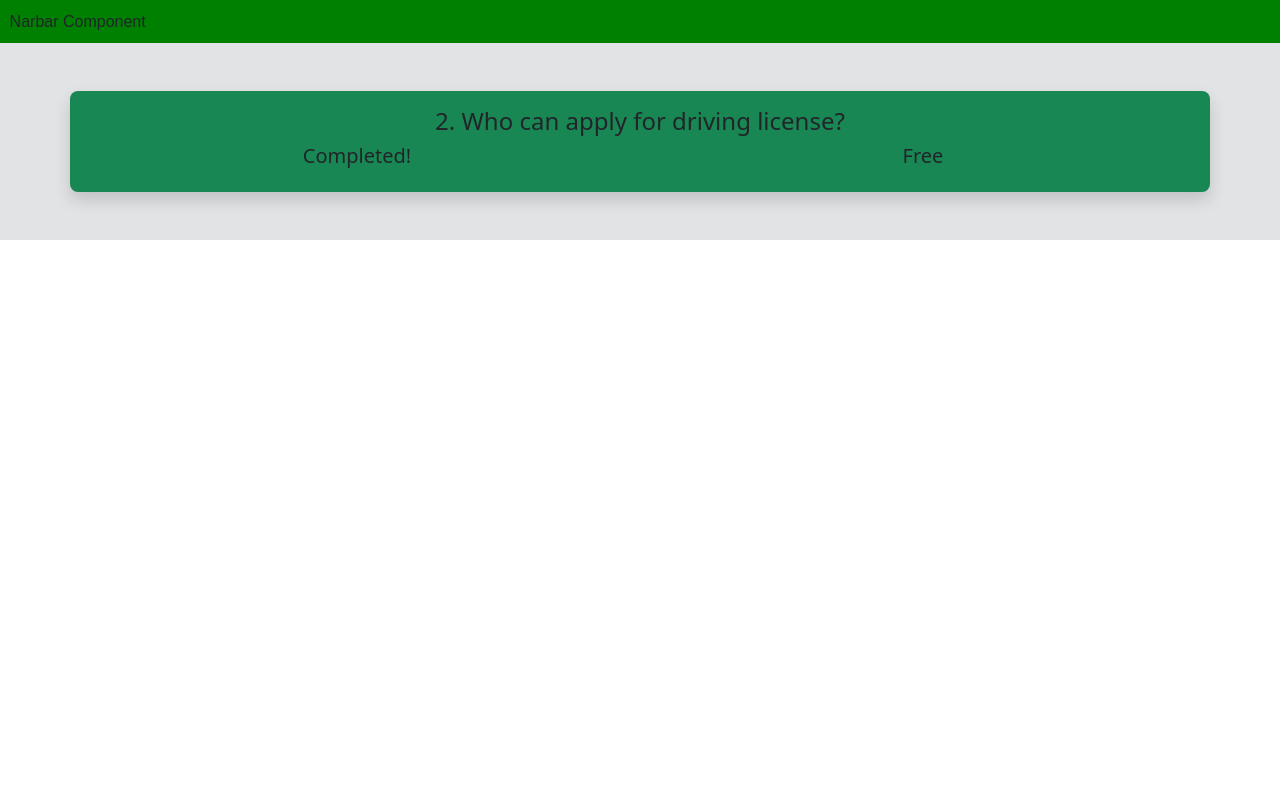
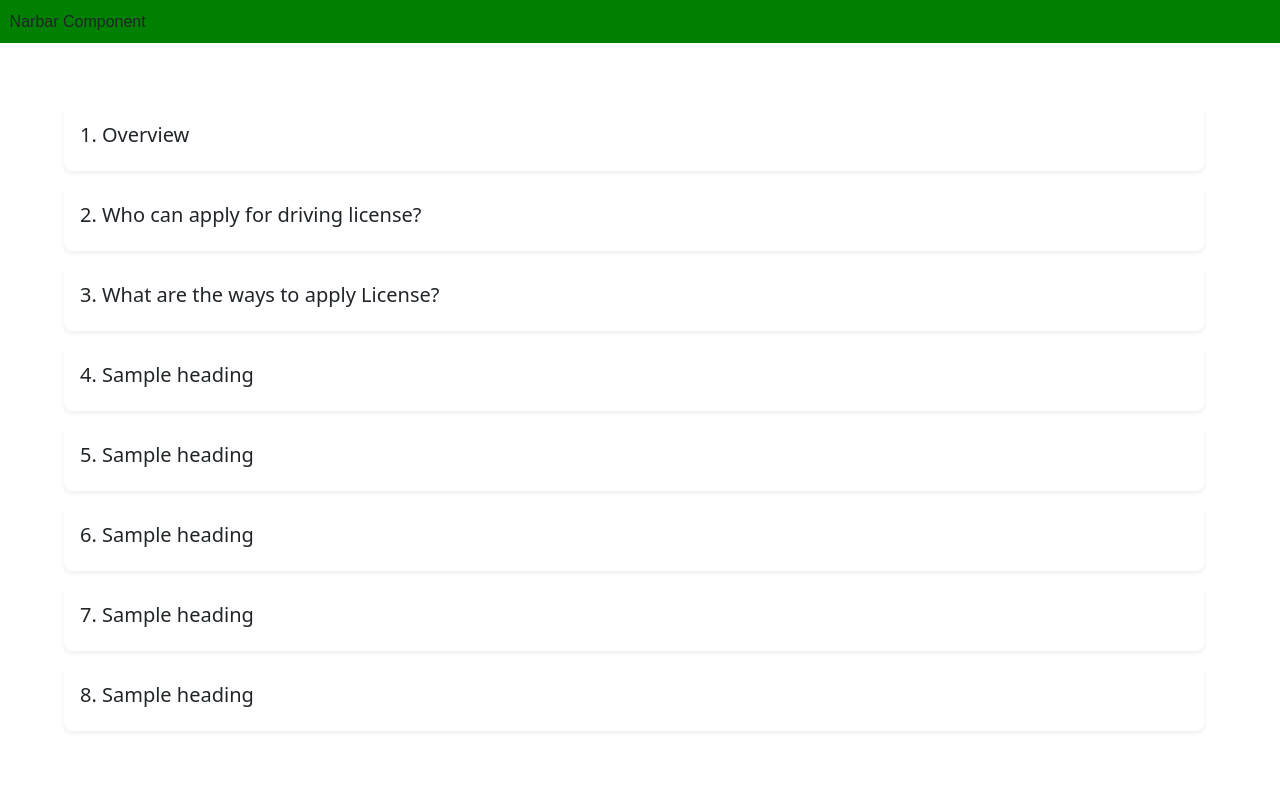
Before and after one commit to Luxshan2000/drivers-license-test-application, a React (Create React App) app in the folder webapp/: page /course in a window 1280 px wide. Shown: the top 800 px of the page. Built offline with nearby package versions, Linux system fonts and the light colour scheme.

Commit message:
heading-updated

```diff
--- /dev/null
+++ b/webapp/src/assets/CSS/headingStyle.css
@@ -0,0 +1,13 @@
+a{
+    color: inherit;
+    text-decoration: none;
+    cursor: pointer;
+}
+
+.hover-effect {
+    transition: background-color 0.5s ease;
+    background-color: white;
+  }
+.hover-effect:hover {
+    background-color: rgb(232, 229, 229);
+  }
--- a/webapp/src/components/HeadingComponent.js
+++ b/webapp/src/components/HeadingComponent.js
@@ -1,38 +1,30 @@
 import React from 'react'
-import 'bootstrap/dist/css/bootstrap.min.css';
-import 'bootstrap/dist/js/bootstrap.bundle.min.js';
+import 'bootstrap/dist/css/bootstrap.min.css'
+import 'bootstrap/dist/js/bootstrap.bundle.min.js'
+import '../assets/CSS/headingStyle.css'
 
 
 
-function HeadingComponent() {
-  const heading = {
-    name: "2. Who can apply for driving license?",
-    status:"Completed!",
-    availability:"Free",
-    video:"URL Video",
-    quiz:"QuizId",
-    subHeadings:["1.1 Interactive Video", "1.2 Quiz"]
-  }
+function HeadingComponent({heading}) {
+
   return (
-    <div className=' shadow  bg-success container rounded-3  p-3 justify-content-center'>
+    <div className='hover-effect m-3  shadow-sm  p-3  container rounded-3   justify-content-center'>
         <div
+          style={{cursor:'pointer'}}
           data-bs-toggle="collapse"
-          data-bs-target="#content"
+          data-bs-target={`#${heading.id}`}
           aria-expanded="false"
-          aria-controls="content">
-          <div className=' row'>
-            <h4>{heading.name}</h4>
-          </div>
-          <div className=' row'>
-            <h5 className=' col-6'>{heading.status}</h5>
-            <h5 className=' col-6'>{heading.availability}</h5>
+          aria-controls={`${heading.id}`}>
+          <div className=' text-start row'>
+            <h5>{heading.name}</h5>
           </div>
         </div>
-        <div class="collapse" id="content">
-          <div className='rounded-3 ' style={{backgroundColor:"lightgreen"}} >
-            <div  className=' p-3 row'>
-              <h5 className=' col-12 col-md-6 col-lg-6 text-start'>{heading.subHeadings[0]}</h5>
-              <h5 className=' col-12 col-md-6 col-lg-6 text-sm-start text-md-end text-lg-end'>{heading.subHeadings[1]}</h5>
+        <div class="collapse" id={`${heading.id}`}>
+          <div className='rounded-3 p-3 pb-0 '  >
+            <div  className=' row'>
+              <hr/>
+              <h5  className='   col-12 col-md-6 col-lg-6 text-start'><a href='/' style={{cursor:'pointer'}}>{heading.subHeadings[0]}</a></h5>
+              <h5  className='    col-12 col-md-6 col-lg-6 text-start text-md-end text-lg-end'><a href='/' style={{cursor:'pointer'}}>{heading.subHeadings[1]}</a></h5>
             </div>
           </div>
         </div>
--- a/webapp/src/views/CourseView.js
+++ b/webapp/src/views/CourseView.js
@@ -2,9 +2,91 @@ import React from 'react'
 import HeadingComponent from '../components/HeadingComponent'
 
 function CourseView() {
+  const heading = [
+    {
+      id:"1",
+      name: "1. Overview",
+      status:"Completed!",
+      availability:"Free",
+      video:"URL Video",
+      quiz:"QuizId",
+      subHeadings:["1.1 Interactive Video", "1.2 Quiz"]
+    },
+    {
+      id:"2",
+      name: "2. Who can apply for driving license?",
+      status:"Completed!",
+      availability:"Free",
+      video:"URL Video",
+      quiz:"QuizId",
+      subHeadings:["1.1 Interactive Video", "1.2 Quiz"]
+    },
+    {
+      id:"3",
+      name: "3. What are the ways to apply License?",
+      status:"Completed!",
+      availability:"Free",
+      video:"URL Video",
+      quiz:"QuizId",
+      subHeadings:["1.1 Interactive Video", "1.2 Quiz"]
+    },
+    {
+      id:"4",
+      name: "4. Sample heading",
+      status:"Process!",
+      availability:"Premium",
+      video:"URL Video",
+      quiz:"QuizId",
+      subHeadings:["1.1 Interactive Video", "1.2 Quiz"]
+    },
+    {
+
+      id:"5",
+      name: "5. Sample heading",
+      status:"Process!",
+      availability:"Premium",
+      video:"URL Video",
+      quiz:"QuizId",
+      subHeadings:["1.1 Interactive Video", "1.2 Quiz"]
+
+    },
+    {
+
+      id:"6",
+      name: "6. Sample heading",
+      status:"Process!",
+      availability:"Premium",
+      video:"URL Video",
+      quiz:"QuizId",
+      subHeadings:["1.1 Interactive Video", "1.2 Quiz"]
+
+    },
+    {
+
+      id:"7",
+      name: "7. Sample heading",
+      status:"Process!",
+      availability:"Premium",
+      video:"URL Video",
+      quiz:"QuizId",
+      subHeadings:["1.1 Interactive Video", "1.2 Quiz"]
+
+    },
+    {
+
+      id:"8",
+      name: "8. Sample heading",
+      status:"Process!",
+      availability:"Premium",
+      video:"URL Video",
+      quiz:"QuizId",
+      subHeadings:["1.1 Interactive Video", "1.2 Quiz"]
+
+    }]
+
   return (
-    <div className=' container-fluid bg-secondary-subtle  p-5'>
-      <HeadingComponent />
+    <div className=' container-fluid   p-5'>
+      {heading.map((item) =><HeadingComponent heading={item} /> )}
     </div>
   )
 }
```
